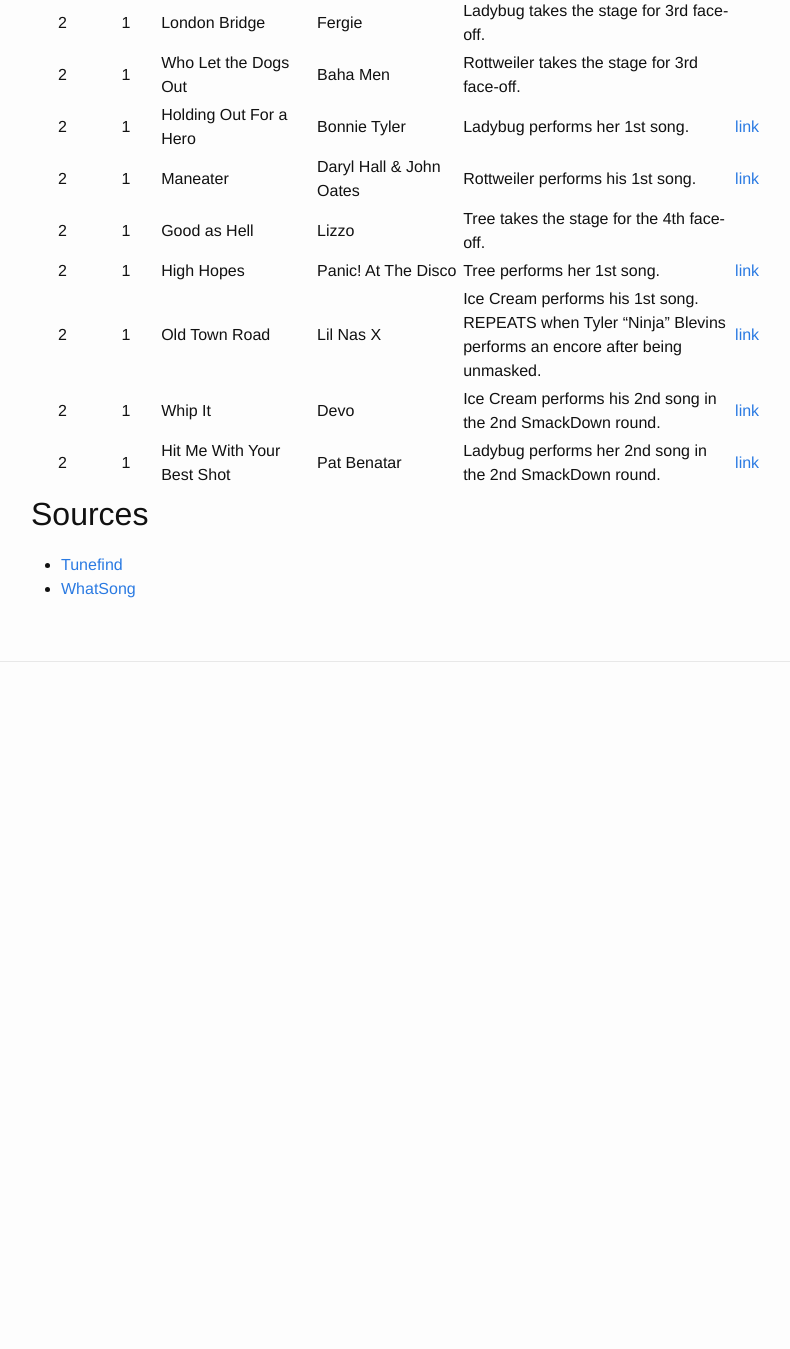
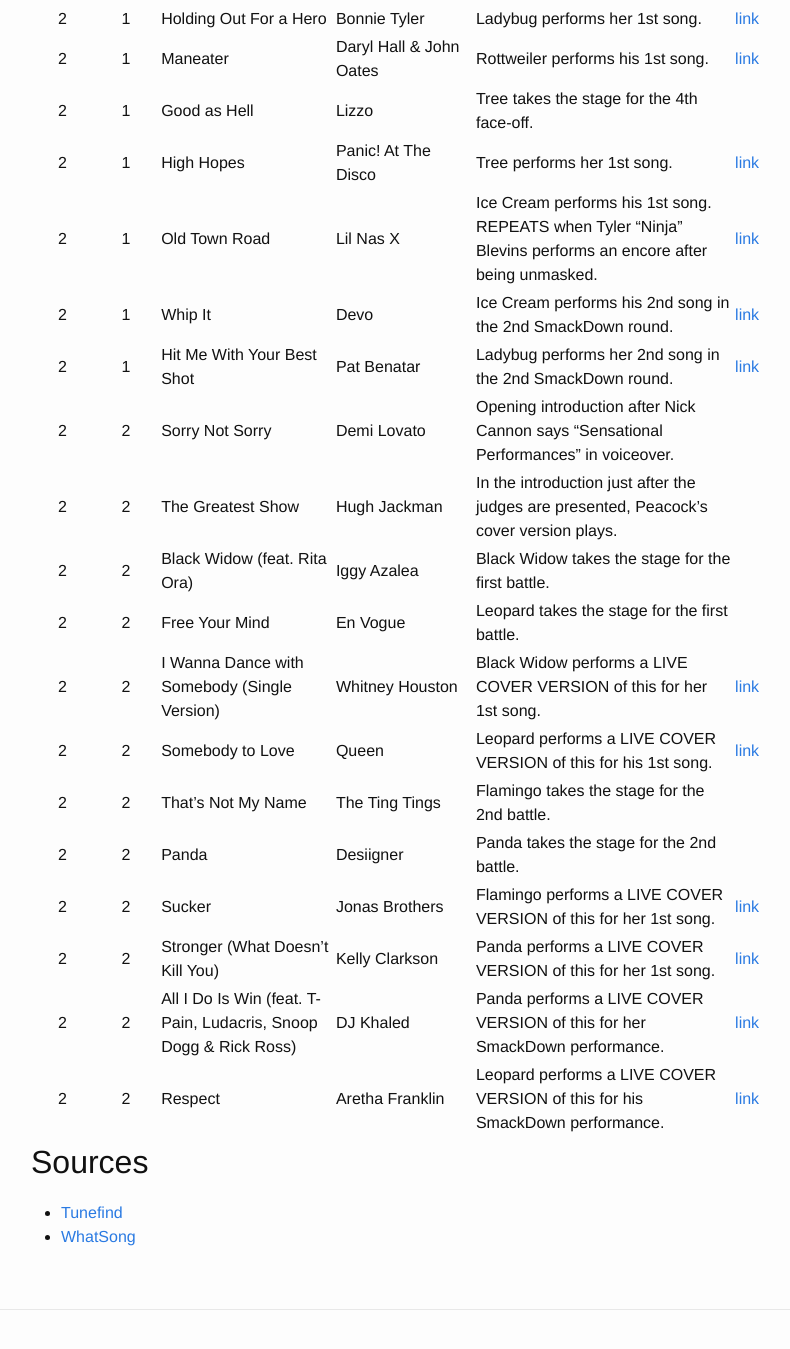
Before and after one commit to roclar/roclar.github.io, a Jekyll site: the page built from MaskedSingerSongs.md, in a window 1280 px wide and 1400 px high, scrolled down 4086 px. Shown: the top 1349 px of the window, without its empty margins (239-1029 px from the left). Built offline with Jekyll 4.4.1, drawn with Linux system fonts in a browser that asks for light colours; our own code applies the rules of GitHub Pages for plain Markdown files; before the commit the page ends 4838 px from its top, so only the background shows below that.

Commit message:
Added season 2 episode 2 list

```diff
--- a/MaskedSingerSongs.md
+++ b/MaskedSingerSongs.md
@@ -99,6 +99,18 @@
 | 2 | 1 | Old Town Road | Lil Nas X | Ice Cream performs his 1st song. REPEATS when Tyler "Ninja" Blevins performs an encore after being unmasked. | [link](https://www.youtube.com/watch?v=JYLfd9Mxjtg&list=PLz9NWt_Q83CldZYtYZ-W0mt6QU7AMZkMt&index=10) |
 | 2 | 1 | Whip It | Devo | Ice Cream performs his 2nd song in the 2nd SmackDown round. | [link](https://www.youtube.com/watch?v=zBlUjwm0s9E&list=PLz9NWt_Q83CldZYtYZ-W0mt6QU7AMZkMt&index=11) |
 | 2 | 1 | Hit Me With Your Best Shot | Pat Benatar | Ladybug performs her 2nd song in the 2nd SmackDown round. | [link](https://www.youtube.com/watch?v=2tEnSdJe6xs&list=PLz9NWt_Q83CldZYtYZ-W0mt6QU7AMZkMt&index=12) |
+| 2 | 2 | Sorry Not Sorry | Demi Lovato | Opening introduction after Nick Cannon says "Sensational Performances" in voiceover. | |
+| 2 | 2 | The Greatest Show | Hugh Jackman | In the introduction just after the judges are presented, Peacock's cover version plays. | |
+| 2 | 2 | Black Widow (feat. Rita Ora) | Iggy Azalea | Black Widow takes the stage for the first battle. | |
+| 2 | 2 | Free Your Mind | En Vogue | Leopard takes the stage for the first battle. | |
+| 2 | 2 | I Wanna Dance with Somebody (Single Version) | Whitney Houston | Black Widow performs a LIVE COVER VERSION of this for her 1st song. | [link](https://www.youtube.com/watch?v=CoUay9-_9dE&list=PLz9NWt_Q83CldZYtYZ-W0mt6QU7AMZkMt&index=13) |
+| 2 | 2 | Somebody to Love | Queen | Leopard performs a LIVE COVER VERSION of this for his 1st song. | [link](https://www.youtube.com/watch?v=tqiEtxxvthA&list=PLz9NWt_Q83CldZYtYZ-W0mt6QU7AMZkMt&index=14) |
+| 2 | 2 | That's Not My Name | The Ting Tings | Flamingo takes the stage for the 2nd battle. | |
+| 2 | 2 | Panda | Desiigner | Panda takes the stage for the 2nd battle. | |
+| 2 | 2 | Sucker | Jonas Brothers | Flamingo performs a LIVE COVER VERSION of this for her 1st song. | [link](https://www.youtube.com/watch?v=RcpURWo2Eio&list=PLz9NWt_Q83CldZYtYZ-W0mt6QU7AMZkMt&index=15) |
+| 2 | 2 | Stronger (What Doesn't Kill You) | Kelly Clarkson | Panda performs a LIVE COVER VERSION of this for her 1st song. | [link](https://www.youtube.com/watch?v=HK_mA_pEjss&list=PLz9NWt_Q83CldZYtYZ-W0mt6QU7AMZkMt&index=16) |
+| 2 | 2 | All I Do Is Win (feat. T-Pain, Ludacris, Snoop Dogg & Rick Ross) | DJ Khaled | Panda performs a LIVE COVER VERSION of this for her SmackDown performance. | [link](https://www.youtube.com/watch?v=ssVuD12-0nc&list=PLz9NWt_Q83CldZYtYZ-W0mt6QU7AMZkMt&index=18) |
+| 2 | 2 | Respect | Aretha Franklin | Leopard performs a LIVE COVER VERSION of this for his SmackDown performance. | [link](https://www.youtube.com/watch?v=BaGokTOfMyo&list=PLz9NWt_Q83CldZYtYZ-W0mt6QU7AMZkMt&index=17) |
 
 ## Sources
 
```
